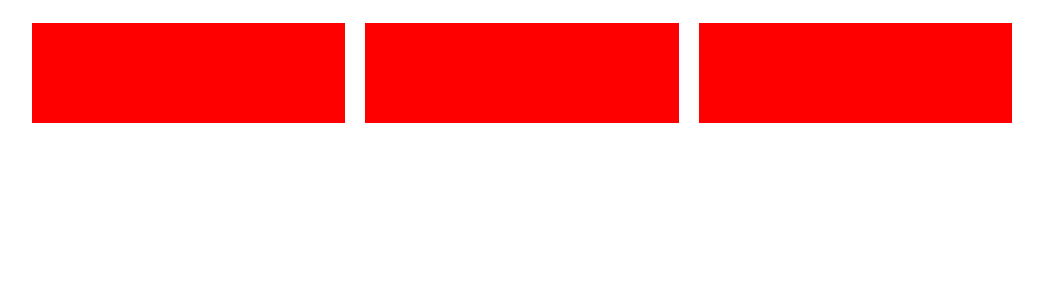
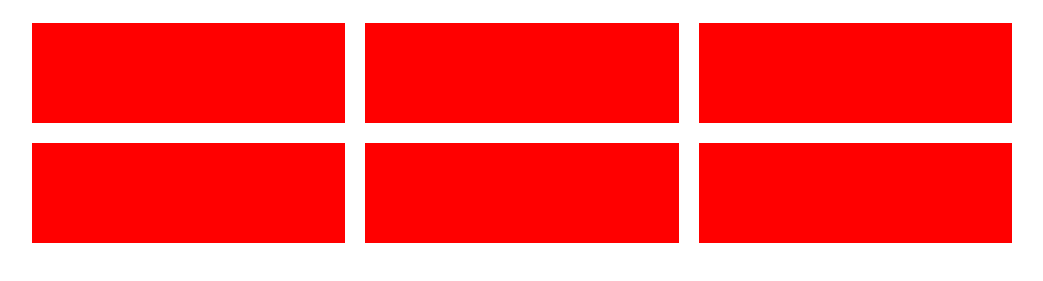
Before and after one commit to l3onWD/bonus-flex-cards, a plain HTML site: page index.html in a window 1280 px wide. Shown: the part 143-424 px from the top of the page, without its empty margins (118-1161 px from the left). Drawn offline with Linux system fonts and the light colour scheme.

Commit message:
fixed unnecessary layout margin

```diff
--- a/css/style.css
+++ b/css/style.css
@@ -53,8 +53,8 @@ header {
 .col {
     flex-basis: calc(100% / 3);
     padding: var(--flex-layout-gap);
-    margin-bottom: var(--flex-layout-gap);
 }
 
 
 /*========================================*/
+/* Card */
--- a/index.html
+++ b/index.html
@@ -51,6 +51,17 @@
                                 <div style="height: 100px; background-color: red;"></div>
                             </div>
                         </div>
+                        <div class="row">
+                            <div class="col">
+                                <div style="height: 100px; background-color: red;"></div>
+                            </div>
+                            <div class="col">
+                                <div style="height: 100px; background-color: red;"></div>
+                            </div>
+                            <div class="col">
+                                <div style="height: 100px; background-color: red;"></div>
+                            </div>
+                        </div>
                     </div>
 
                 </section>
```
